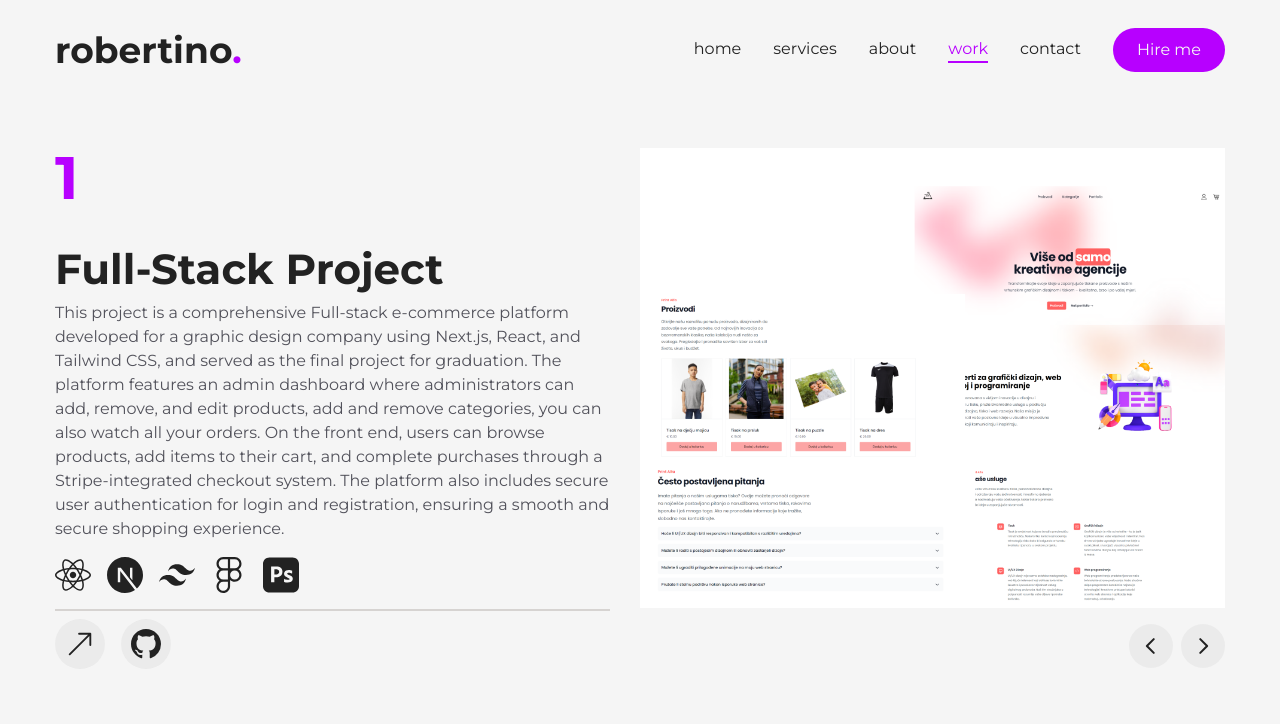
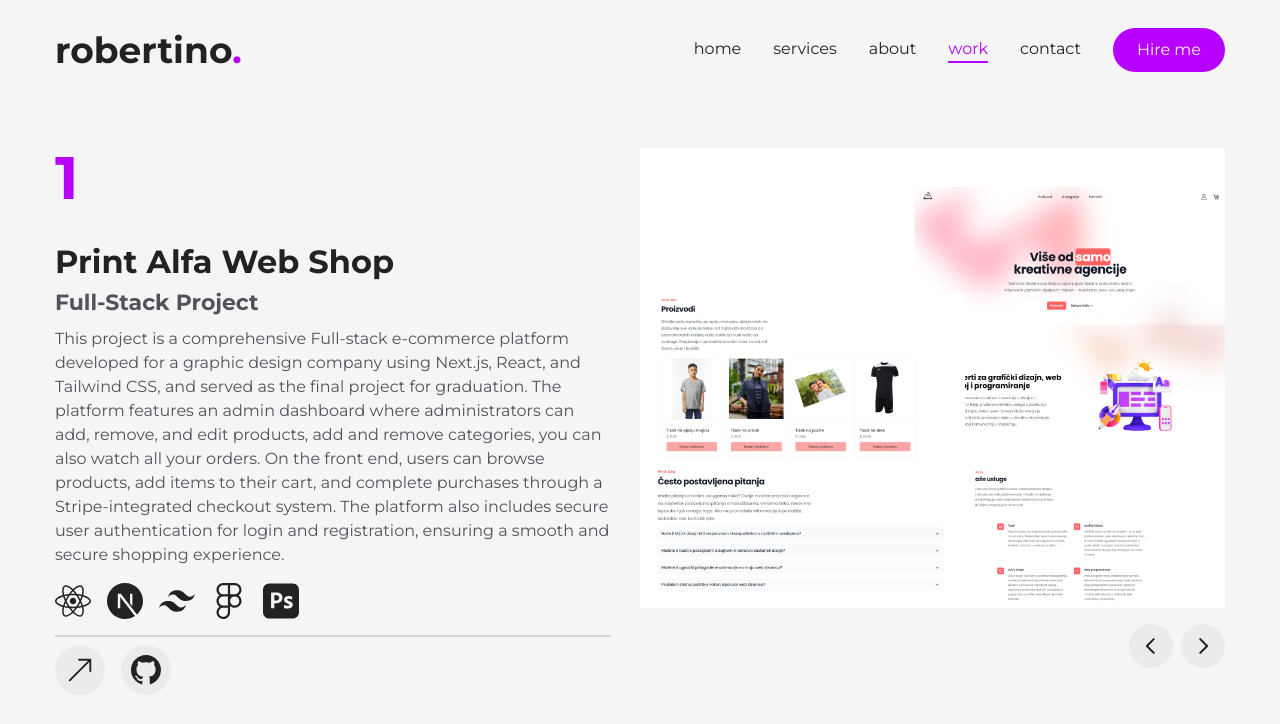
Before and after one commit to Robertino2809/robertino-portfolio, a Next.js app: page /work in a window 1280 px wide. Shown: the top 724 px of the page. Built offline with nearby package versions, Linux system fonts and the light colour scheme.

Commit message:
Commiting changes

```diff
--- a/app/work/page.js
+++ b/app/work/page.js
@@ -29,7 +29,7 @@ const projects = [
   {
     num: "1",
     category: "full-stack",
-    title: "Print Alfa Fullstack Web Shop",
+    title: "Print Alfa Web Shop",
     description: "This project is a comprehensive Full-stack e-commerce platform developed for a graphic design company using Next.js, React, and Tailwind CSS, and served as the final project for graduation. The platform features an admin dashboard where administrators can add, remove, and edit products, add and remove categories, you can also watch all your orders. On the front end, users can browse products, add items to their cart, and complete purchases through a Stripe-integrated checkout system. The platform also includes secure user authentication for login and registration, ensuring a smooth and secure shopping experience.",
     stack: [
       { icon: <FaReact />, name: "react.js" },
@@ -61,7 +61,7 @@ const projects = [
     num: "3",
     category: "frontend",
     title: "Apple website",
-    description: "This project is a visually stunning and responsive web frontend designed as an Apple clone website, crafted with React, Tailwind CSS, Three.js, and GSAP animations. The platform offers a sophisticated and user-friendly interface, providing visitors with an immersive experience as they explore the site's features. Utilizing React's component-based architecture, the site ensures dynamic content updates and seamless user interactions. Tailwind CSS delivers a utility-first approach to styling, enabling rapid and customized design that mirrors Apple's clean and modern aesthetic. Three.js brings the site to life with engaging 3D graphics, while GSAP animations add fluid transitions and interactive elements. This project demonstrates the capability to develop cutting-edge web applications that are both visually captivating and highly functional, tailored to emulate the renowned Apple website experience.",
+    description: "This project is a visually stunning and responsive web frontend designed as an Apple clone website, crafted with React, Tailwind CSS, Three.js, and GSAP animations. The platform offers a sophisticated and user-friendly interface, providing visitors with an immersive experience as they explore the site's features. Utilizing React's component-based architecture, the site ensures dynamic content updates and seamless user interactions. Tailwind CSS delivers a utility-first approach to styling, enabling rapid and customized design that mirrors Apple's clean and modern aesthetic. Three.js brings the site to life with engaging 3D graphics, while GSAP animations add fluid transitions and interactive elements.",
     stack: [
       { icon: <FaReact />, name: "react.js" },
       { icon: <SiTailwindcss />, name: "tailwind.css" },
@@ -109,7 +109,10 @@ const Work = () => {
             <div className="flex flex-col gap-[30px]">
               <div className="text-6xl font-extrabold text-secondary">{project.num}</div>
               <div>
-                <h2 className="text-[42px] font-bold text-third group-hover:text-secondary transition-all duration-500 capitalize">
+                <h2 className="text-[32px] font-bold text-third group-hover:text-secondary transition-all duration-500 capitalize">
+                  {project.title}
+                </h2>
+                <h2 className="text-[22px] font-bold text-zinc-600 group-hover:text-secondary transition-all duration-500 capitalize mb-2">
                   {project.category} project
                 </h2>
                 <p className="text-zinc-600">{project.description}</p>
```
